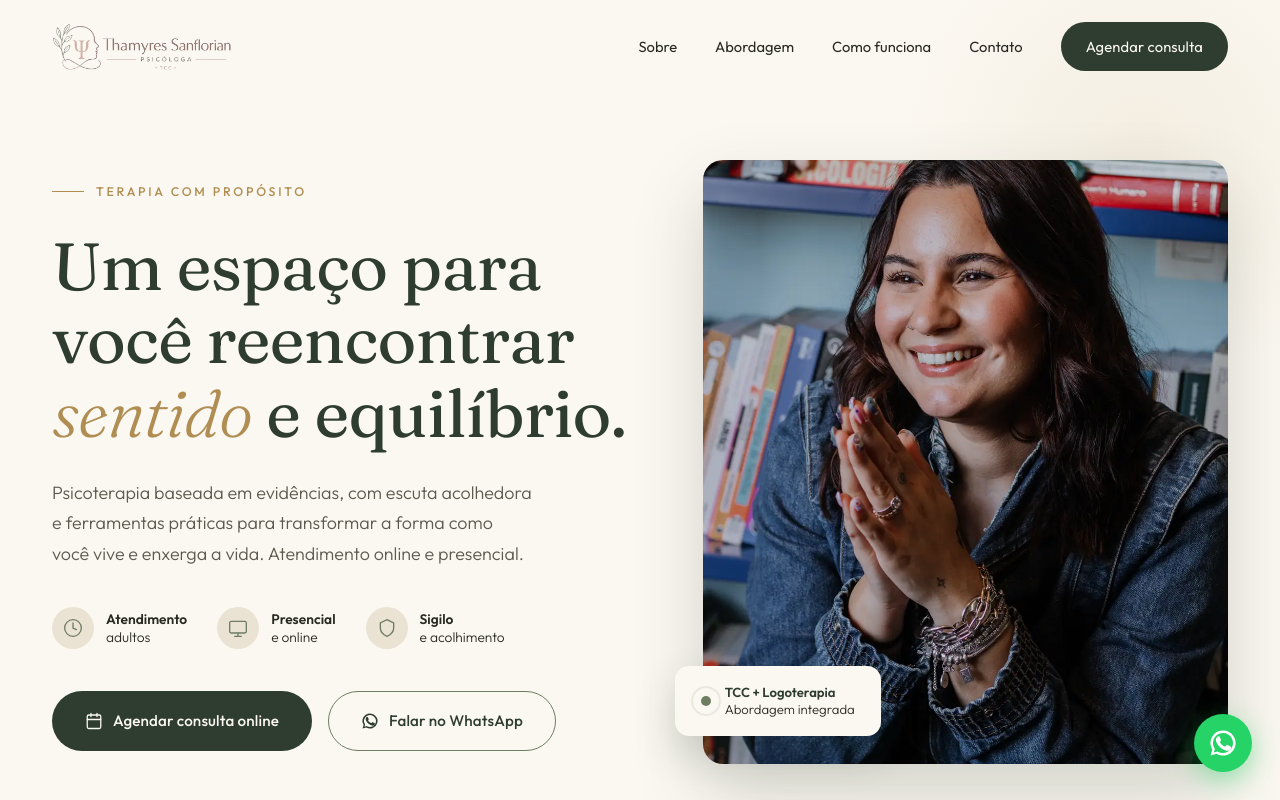
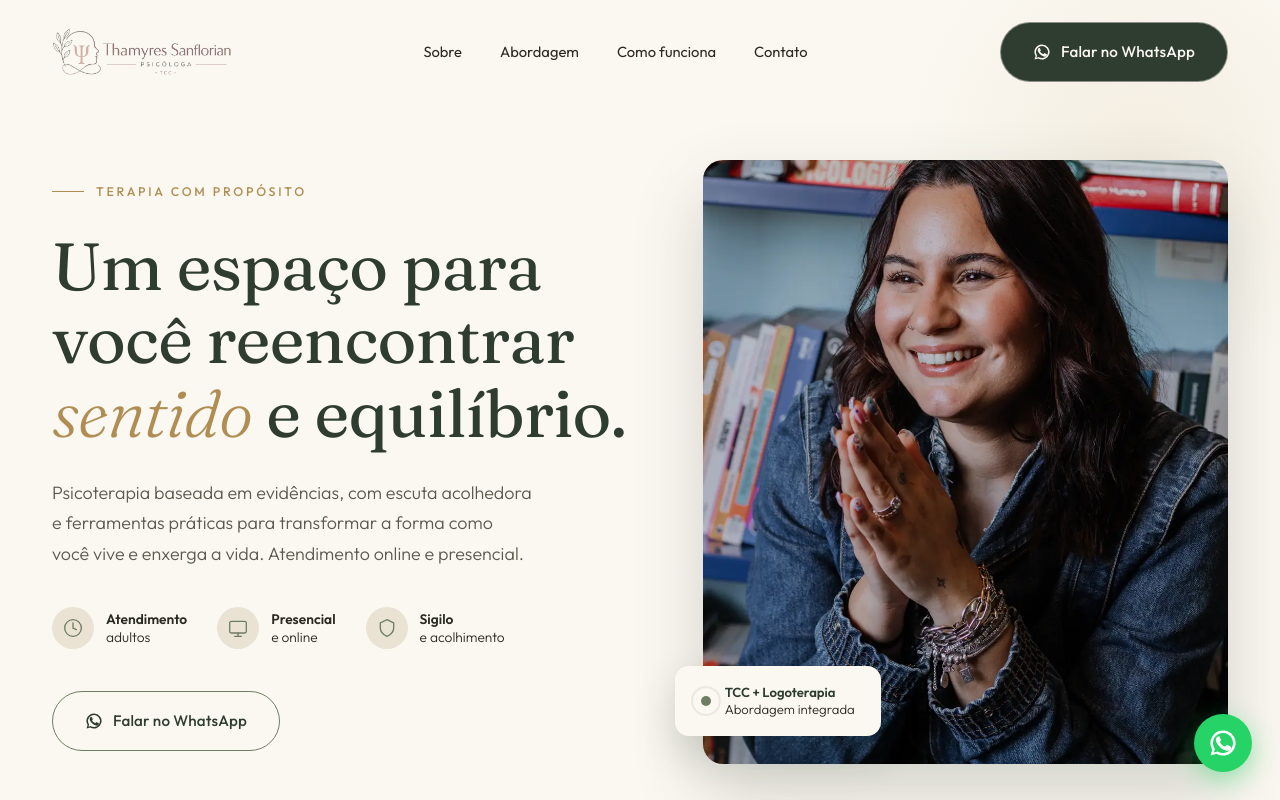
Before and after one commit to girioaugusto/LP_PsithamyresSanflorian, a plain HTML site: page index.html in a window 1280 px wide. Shown: the top 800 px of the page. Drawn offline with Linux system fonts and the light colour scheme.

Commit message:
Ajuste no link do WhatsApp e correção de tags

```diff
--- a/index.html
+++ b/index.html
@@ -822,11 +822,14 @@
       <a href="#abordagem">Abordagem</a>
       <a href="#processo">Como funciona</a>
       <a href="#contato">Contato</a>
-      <a href="https://psicothamyressanflorian.com.br/" target="_blank" rel="noopener" class="btn btn-primary" style="padding:11px 24px;">Agendar consulta</a>
     </nav>
     <button class="menu-toggle" id="menuToggle">
       <span></span><span></span><span></span>
     </button>
+    <a href="https://wa.me/5519996744457?text=Ol%C3%A1!%20Gostaria%20de%20agendar%20uma%20consulta" target="_blank" rel="noopener" class="btn" style="background:var(--verde-profundo); color: var(--texto-claro); border:1px solid rgba(251,248,241,0.45);">
+        <svg viewBox="0 0 24 24" fill="currentColor"><path d="M17.5 14.4c-.3-.1-1.7-.8-1.9-.9-.3-.1-.5-.1-.7.1-.2.3-.7.9-.9 1.1-.2.2-.3.2-.6.1-1.7-.8-2.8-1.5-3.9-3.4-.3-.5.3-.5.8-1.5.1-.2 0-.4 0-.5 0-.1-.7-1.6-.9-2.2-.2-.6-.5-.5-.7-.5h-.6c-.2 0-.5.1-.8.4-.3.3-1 1-1 2.5s1.1 2.9 1.2 3.1c.1.2 2.1 3.3 5.2 4.6 2.6 1.1 3.1.9 3.7.8.6-.1 1.7-.7 2-1.4.2-.7.2-1.2.2-1.4-.1-.1-.3-.2-.6-.3z"/><path d="M12 2a10 10 0 00-8.5 15.3L2 22l4.8-1.5A10 10 0 1012 2zm0 18a8 8 0 01-4.1-1.1l-.3-.2-3 .9.9-2.9-.2-.3A8 8 0 1112 20z"/></svg>
+        Falar no WhatsApp
+    </a>
   </div>
 </header>
 
@@ -860,10 +863,6 @@
       </div>
 
       <div class="hero-cta reveal reveal-delay-3">
-        <a href="https://psicothamyressanflorian.com.br/" target="_blank" rel="noopener" class="btn btn-primary">
-          <svg viewBox="0 0 24 24" fill="none" stroke-width="1.7" stroke-linecap="round"><rect x="3" y="4" width="18" height="18" rx="2"/><path d="M16 2v4M8 2v4M3 10h18"/></svg>
-          Agendar consulta online
-        </a>
         <a href="https://wa.me/5519996744457?text=Ol%C3%A1!%20Gostaria%20de%20agendar%20uma%20consulta" target="_blank" rel="noopener" class="btn btn-outline">
           <svg viewBox="0 0 24 24" fill="currentColor"><path d="M17.5 14.4c-.3-.1-1.7-.8-1.9-.9-.3-.1-.5-.1-.7.1-.2.3-.7.9-.9 1.1-.2.2-.3.2-.6.1-1.7-.8-2.8-1.5-3.9-3.4-.3-.5.3-.5.8-1.5.1-.2 0-.4 0-.5 0-.1-.7-1.6-.9-2.2-.2-.6-.5-.5-.7-.5h-.6c-.2 0-.5.1-.8.4-.3.3-1 1-1 2.5s1.1 2.9 1.2 3.1c.1.2 2.1 3.3 5.2 4.6 2.6 1.1 3.1.9 3.7.8.6-.1 1.7-.7 2-1.4.2-.7.2-1.2.2-1.4-.1-.1-.3-.2-.6-.3z"/><path d="M12 2a10 10 0 00-8.5 15.3L2 22l4.8-1.5A10 10 0 1012 2zm0 18a8 8 0 01-4.1-1.1l-.3-.2-3 .9.9-2.9-.2-.3A8 8 0 1112 20z"/></svg>
           Falar no WhatsApp
@@ -1077,13 +1076,6 @@
       <h2 class="reveal reveal-delay-1">Sua jornada para uma vida com <em>mais sentido</em> começa agora.</h2>
       <p class="reveal reveal-delay-2">Não espere o momento perfeito. O melhor momento para cuidar de você é hoje.</p>
       <div class="reveal reveal-delay-2" style="display:flex; gap:16px; justify-content:center; flex-wrap:wrap;">
-        <a href="https://psicothamyressanflorian.com.br/" target="_blank" rel="noopener" class="btn btn-light">
-          <svg viewBox="0 0 24 24" fill="none" stroke="currentColor" stroke-width="1.7" stroke-linecap="round">
-            <rect x="3" y="4" width="18" height="18" rx="2"/>
-            <path d="M16 2v4M8 2v4M3 10h18"/>
-          </svg>
-          Agendar consulta online
-        </a>
         <a href="https://wa.me/5519996744457?text=Ol%C3%A1!%20Gostaria%20de%20agendar%20uma%20consulta" target="_blank" rel="noopener" class="btn" style="background:transparent; color:var(--cream); border:1px solid rgba(251,248,241,0.45);">
           <svg viewBox="0 0 24 24" fill="currentColor"><path d="M17.5 14.4c-.3-.1-1.7-.8-1.9-.9-.3-.1-.5-.1-.7.1-.2.3-.7.9-.9 1.1-.2.2-.3.2-.6.1-1.7-.8-2.8-1.5-3.9-3.4-.3-.5.3-.5.8-1.5.1-.2 0-.4 0-.5 0-.1-.7-1.6-.9-2.2-.2-.6-.5-.5-.7-.5h-.6c-.2 0-.5.1-.8.4-.3.3-1 1-1 2.5s1.1 2.9 1.2 3.1c.1.2 2.1 3.3 5.2 4.6 2.6 1.1 3.1.9 3.7.8.6-.1 1.7-.7 2-1.4.2-.7.2-1.2.2-1.4-.1-.1-.3-.2-.6-.3z"/><path d="M12 2a10 10 0 00-8.5 15.3L2 22l4.8-1.5A10 10 0 1012 2zm0 18a8 8 0 01-4.1-1.1l-.3-.2-3 .9.9-2.9-.2-.3A8 8 0 1112 20z"/></svg>
           Falar no WhatsApp
```
